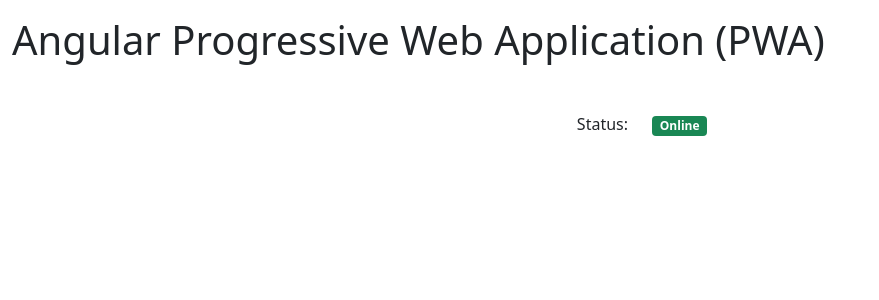
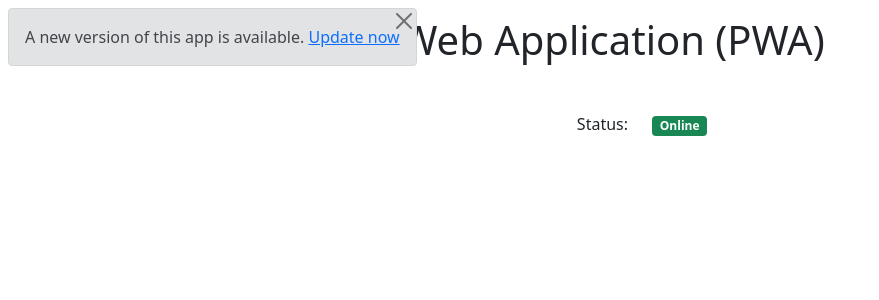
Before and after one commit to rodrigokamada/angular-pwa, an Angular app: page / in a window 1280 px wide. Shown: the top 300 px of the page, without its empty margins (0-879 px from the left). Built offline with nearby package versions, Linux system fonts and the light colour scheme.

Commit message:
Force display updates available.

```diff
--- a/src/app/app.component.ts
+++ b/src/app/app.component.ts
@@ -14,7 +14,7 @@ export class AppComponent implements OnInit {
 
   constructor(private swUpdate: SwUpdate) {
     this.isOnline = false;
-    this.modalVersion = false;
+    this.modalVersion = true;
   }
 
   public ngOnInit(): void {
```
